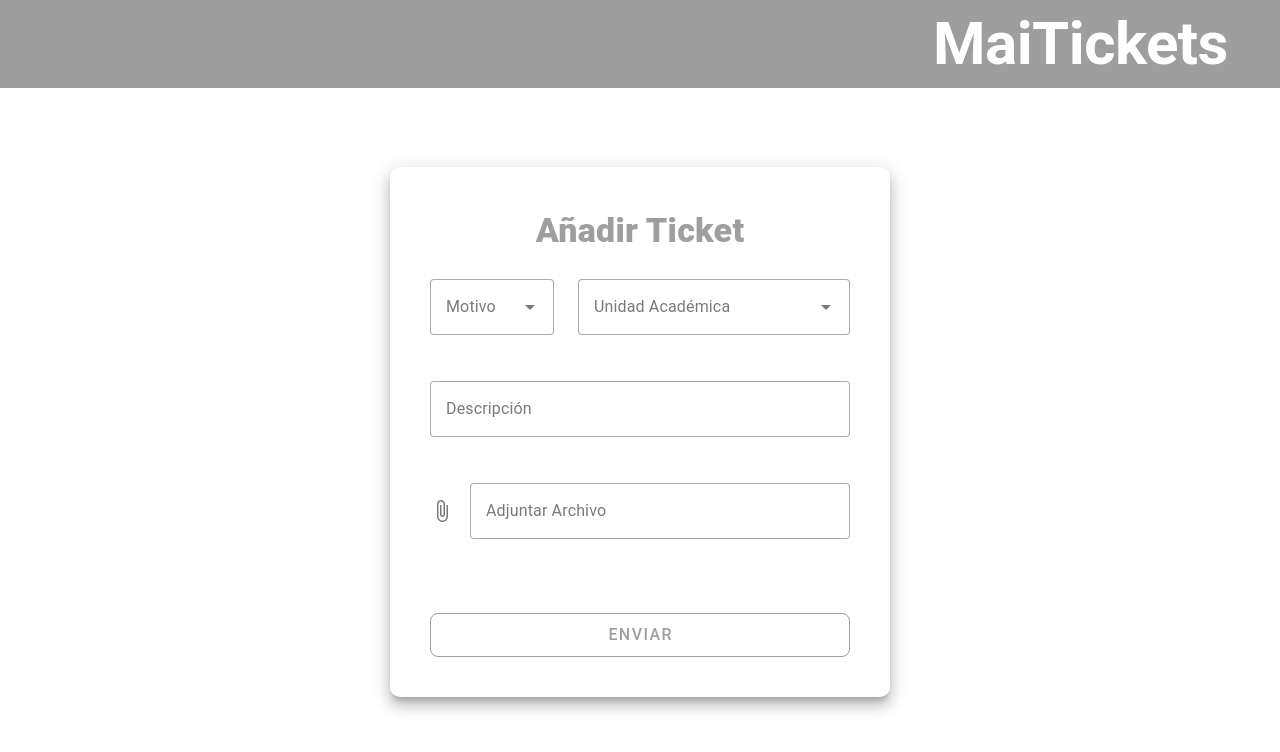
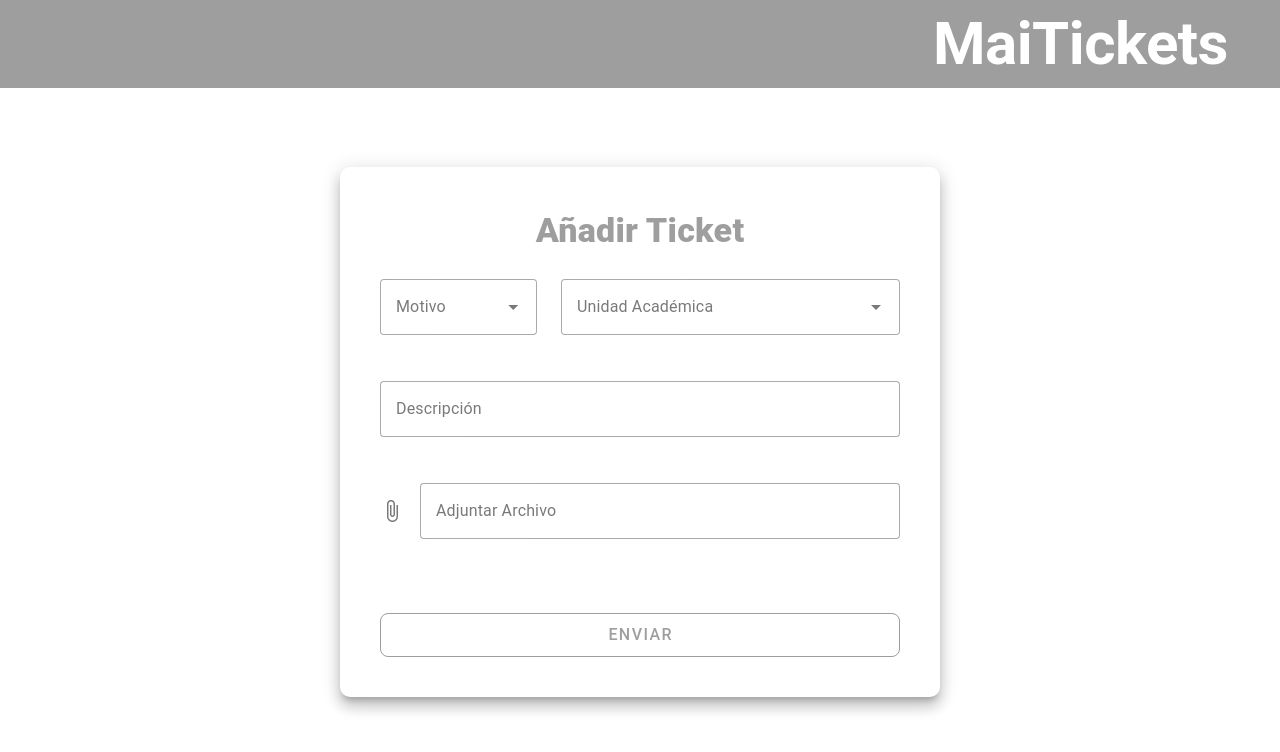
Before and after one commit to FabianLizama/maiTicketsProject, a Vue app in the folder vue-frontend/: page /add-ticket in a window 1280 px wide. Shown: the top 752 px of the page. Built offline with nearby package versions, Linux system fonts and the light colour scheme.

Commit message:
fix: addticket fix

```diff
--- a/vue-frontend/src/components/pages/AddTicket.vue
+++ b/vue-frontend/src/components/pages/AddTicket.vue
@@ -14,7 +14,7 @@
             :elevation="10"
             class="pa-10"
             style="border-radius: 10px"
-            min-width="500"
+            min-width="600"
             >
                 <v-row class="py-1">
                     <v-col cols="12" align="center">
```
